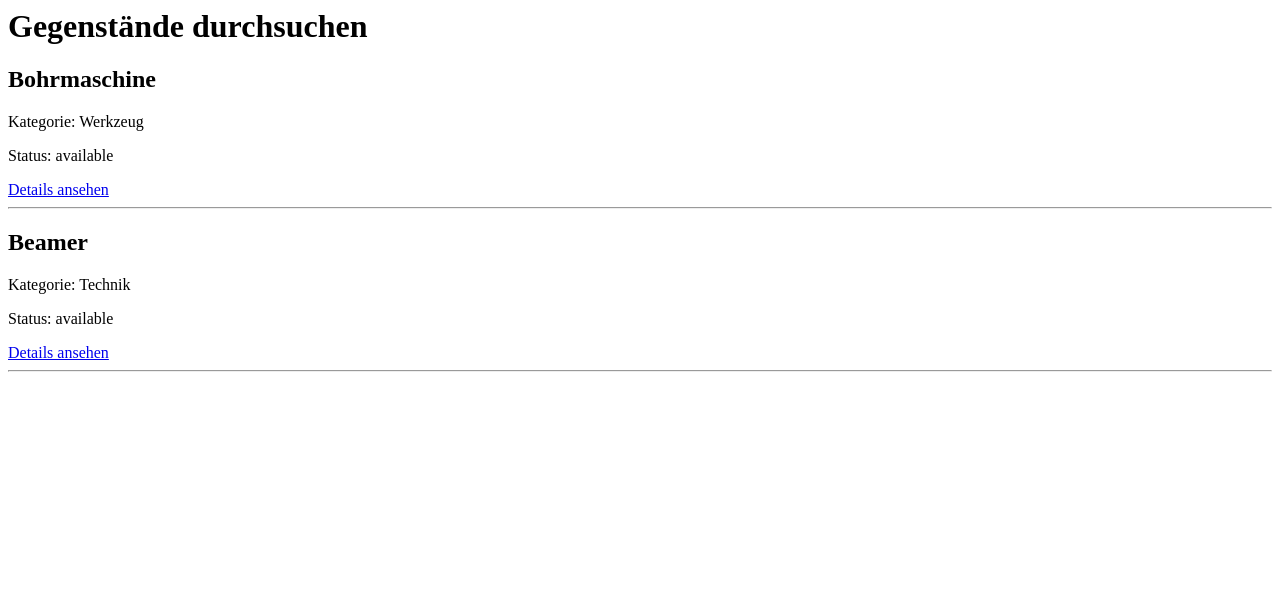
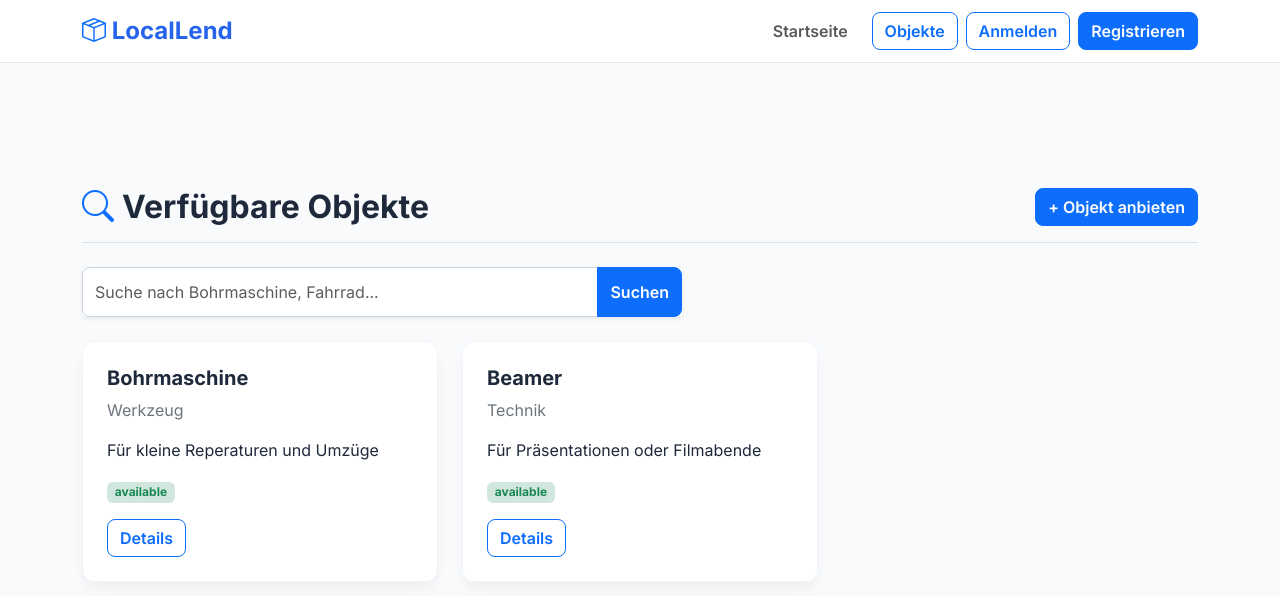
Before and after one commit to wendysharonial-sudo/Locallend-Gruppe-5, a Flask app: page /browse in a window 1280 px wide. Shown: the top 596 px of the page. Run offline with Flask 3, Linux system fonts and the light colour scheme.

Commit message:
Improve item detail, browse page and register feedback

```diff
--- a/templates/browse.html
+++ b/templates/browse.html
@@ -1,11 +1,35 @@
-<h1>Gegenstände durchsuchen</h1>
+{% extends "base.html" %}
 
-{% for item in items %}
-  <div>
-    <h2>{{ item.title }}</h2>
-    <p>Kategorie: {{ item.category }}</p>
-    <p>Status: {{ item.availability }}</p>
-    <a href="/item/{{ item.item_id }}">Details ansehen</a>
-  </div>
-  <hr>
-{% endfor %}
+{% block title %}Objekte - LocalLend{% endblock %}
+
+{% block content %}
+<div class="container mt-4 pt-3">
+    <div class="d-flex justify-content-between align-items-center mb-4 border-bottom pb-3">
+        <h2 class="fw-bold m-0"><i class="bi bi-search text-primary me-2"></i>Verfügbare Objekte</h2>
+        <a href="/add_item" class="btn btn-primary btn-custom">+ Objekt anbieten</a>
+    </div>
+
+    <form method="GET" action="/browse" class="input-group shadow-sm mb-4" style="max-width: 600px;">
+        <input type="text" class="form-control" name="q" placeholder="Suche nach Bohrmaschine, Fahrrad...">
+        <button class="btn btn-primary btn-custom" type="submit">Suchen</button>
+    </form>
+
+    <div class="row row-cols-1 row-cols-md-3 g-4">
+        {% for item in items %}
+        <div class="col">
+            <div class="custom-card p-4 h-100">
+                <h5 class="fw-bold">{{ item.title }}</h5>
+                <p class="text-secondary">{{ item.category }}</p>
+                <p>{{ item.description }}</p>
+                <span class="badge bg-success-subtle text-success">{{ item.availability }}</span>
+                <div class="mt-3">
+                    <a href="/item/{{ item.item_id }}" class="btn btn-outline-primary btn-custom">Details</a>
+                </div>
+            </div>
+        </div>
+        {% else %}
+        <p class="text-secondary">Keine passenden Objekte gefunden.</p>
+        {% endfor %}
+    </div>
+</div>
+{% endblock %}
--- a/templates/register.html
+++ b/templates/register.html
@@ -11,6 +11,11 @@
                     <h2 class="fw-bold">Konto erstellen</h2>
                     <p class="text-secondary">Tritt unserer Community bei und beginne zu teilen.</p>
                 </div>
+                {% if error %}
+                <div class="alert alert-danger">
+                    {{ error }}
+                </div>
+                {% endif %}
 
                 <form action="/register" method="POST">
                     <div class="row">
```
Also changed, not shown: templates/item_detail.html (+29 -9 lines).
